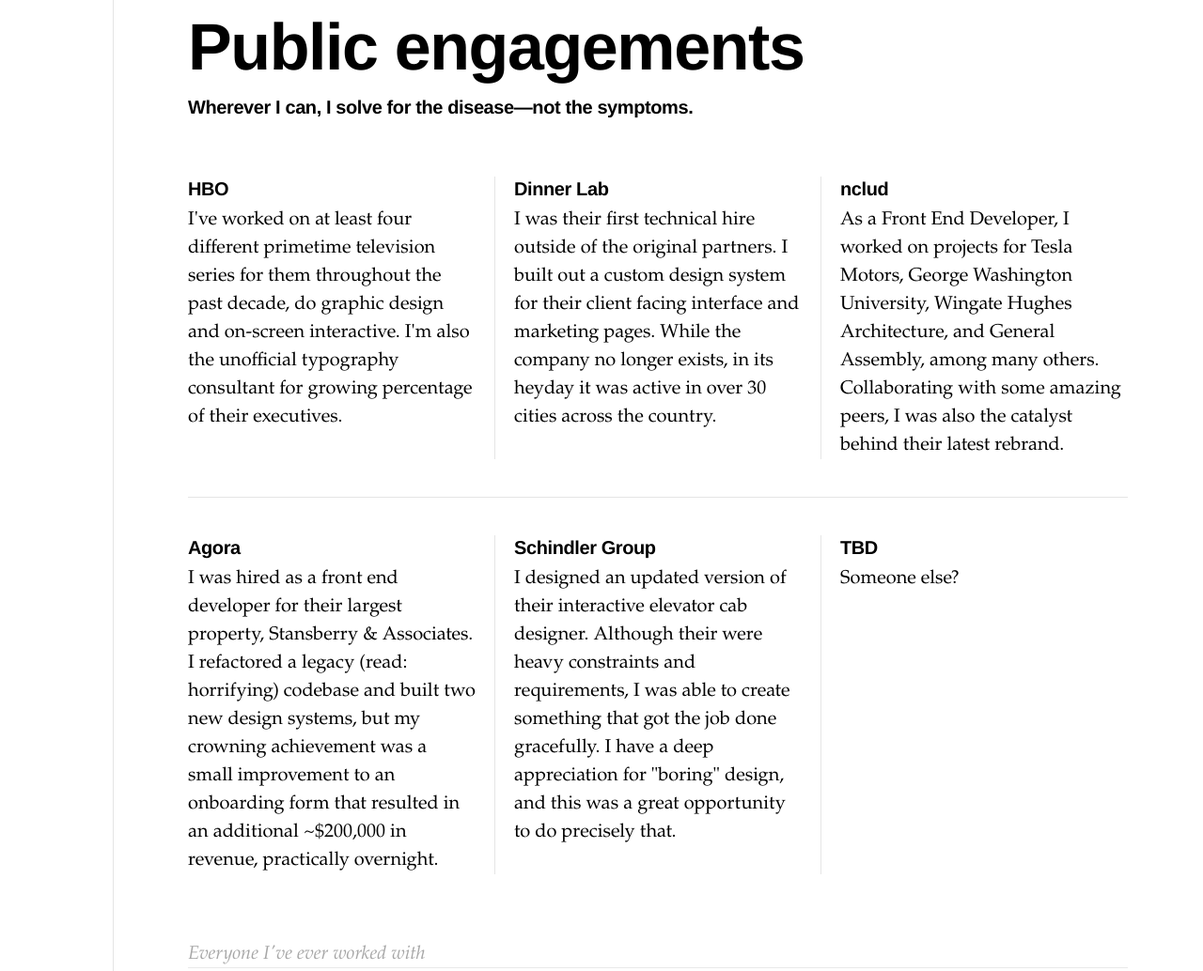
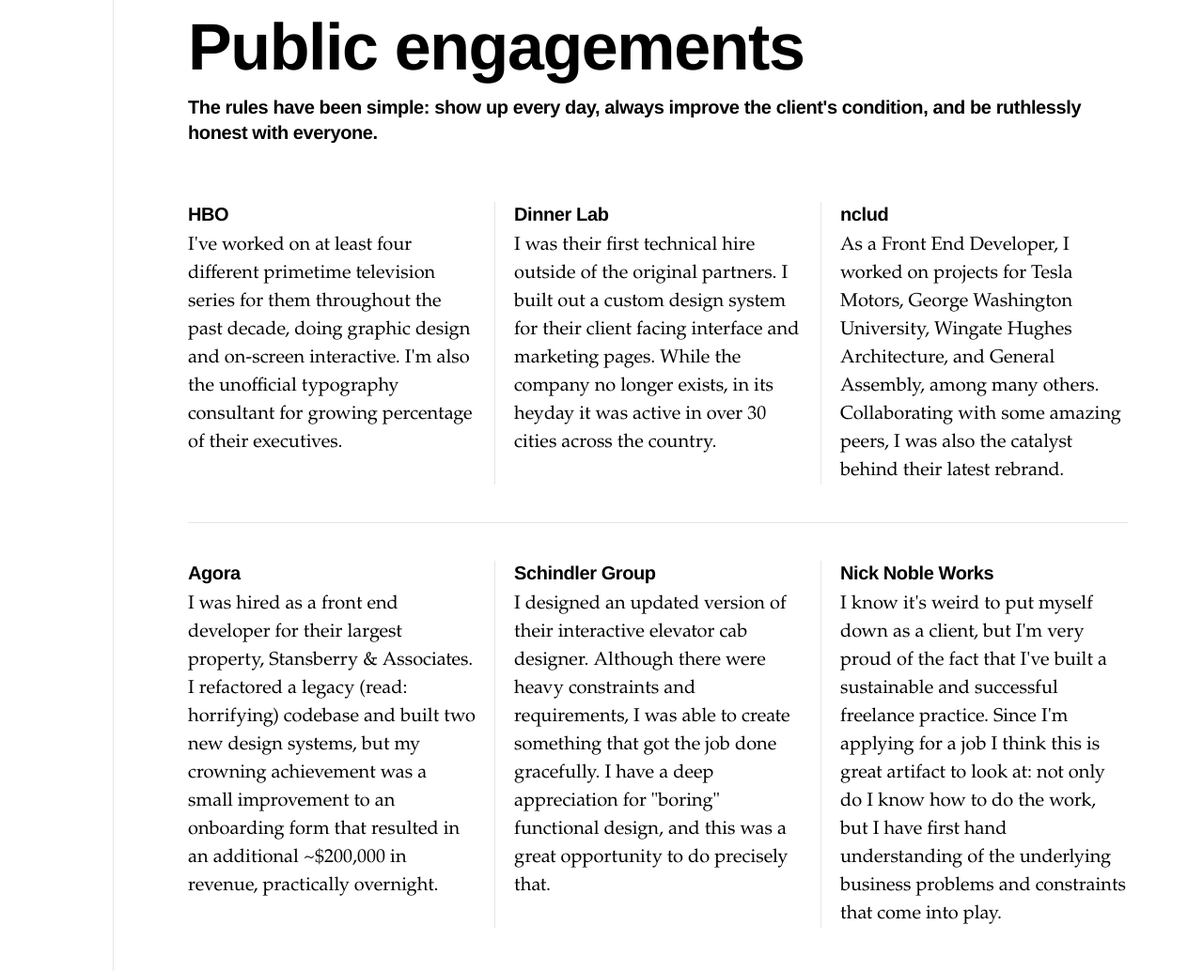
Before and after one commit to nickisnoble/workco, a website: page index.html in a window 1280 px wide. Shown: the part 3788-4822 px from the top of the page at 94% size. Drawn offline with nearby package versions, Linux system fonts and the light colour scheme; files that its build step writes are made by us from their sources.

Commit message:
add myself as a client

```diff
--- a/index.html
+++ b/index.html
@@ -138,12 +138,12 @@
       </header>
 
       <h1>Public engagements</h1>
-      <h3>Wherever I can, I solve for the disease—not the symptoms.</h3>
+      <h3>The rules have been simple: show up every day, always improve the client's condition, and be ruthlessly honest with everyone.</h3>
 
       <ul class="client-grid">
         <li class="client">
           <h3>HBO</h3>
-          <p>I've worked on at least four different primetime television series for them throughout the past decade, do graphic design and on-screen interactive. I'm also the unofficial typography consultant for growing percentage of their executives.</p>
+          <p>I've worked on at least four different primetime television series for them throughout the past decade, doing graphic design and on-screen interactive. I'm also the unofficial typography consultant for growing percentage of their executives.</p>
         </li>
 
         <li class="client">
@@ -163,12 +163,12 @@
 
         <li class="client">
           <h3>Schindler Group</h3>
-          <p>I designed an updated version of their interactive elevator cab designer. Although their were heavy constraints and requirements, I was able to create something that got the job done gracefully. I have a deep appreciation for "boring" design, and this was a great opportunity to do precisely that.</p>
+          <p>I designed an updated version of their interactive elevator cab designer. Although there were heavy constraints and requirements, I was able to create something that got the job done gracefully. I have a deep appreciation for "boring" functional design, and this was a great opportunity to do precisely that.</p>
         </li>
 
         <li class="client">
-          <h3>TBD</h3>
-          <p>Someone else?</p>
+          <h3>Nick Noble Works</h3>
+          <p>I know it's weird to put myself down as a client, but I'm very proud of the fact that I've built a sustainable and successful freelance practice. Since I'm applying for a job I think this is great artifact to look at: not only do I know how to do the work, but I have first hand understanding of the underlying business problems and constraints that come into play.</p>
         </li>
       </ul>
 
@@ -203,6 +203,7 @@
         <li class="client">Marquee</li>
         <li class="client">nclud</li>
         <li class="client">Netflix</li>
+        <li class="client">New Orleans Fashion Week</li>
         <li class="client">NOLATech Week</li>
         <li class="client">The Ogden Museum of Southern Art</li>
         <li class="client">Paramount Pictures</li>
```
